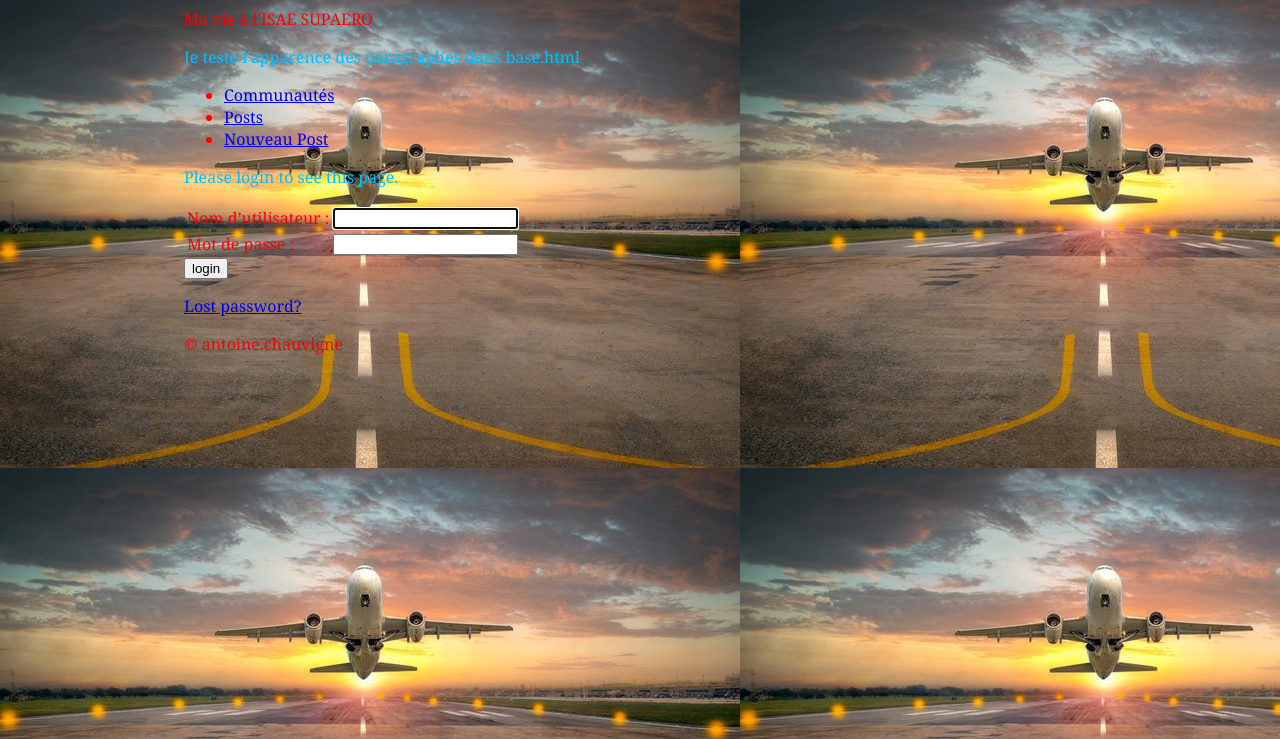
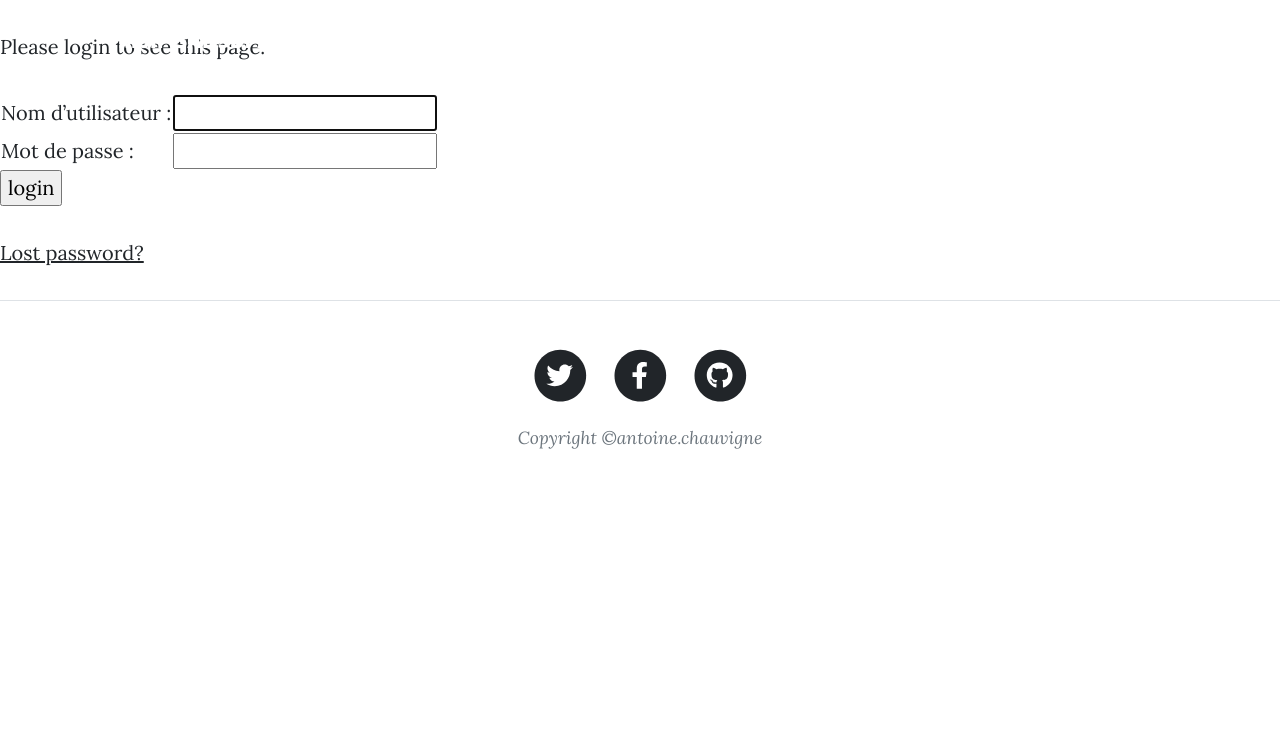
Before and after one commit to antoinechauvigne/ProjetIndiv, a Django app: page /accounts/login/?next=/communitymanager/communaute/1 in a window 1280 px wide. Shown: the top 739 px of the page. Run offline with Django 3.2, Linux system fonts and the light colour scheme; some libraries are stand-ins or nearby versions.

Commit message:
V055 page avec css et bootstrap pour communautes.html

```diff
--- a/projet/templates/base.html
+++ b/projet/templates/base.html
@@ -1,33 +1,82 @@
 {% load static %}
-
-<link rel="stylesheet" type="text/css" href="{% static 'css/style.css' %}">
-
 
 <!DOCTYPE html>
 <html lang="fr">
     <head>
+        <meta charset="utf-8" />
+        <meta name="viewport" content="width=device-width, initial-scale=1, shrink-to-fit=no" />
+        <meta name="description" content="" />
+        <meta name="author" content="" />
         <title>{% block title %}Mon ISAE{% endblock %}</title>
-
+        <!-- Font Awesome icons (free version)-->
+        <script src="https://use.fontawesome.com/releases/v5.15.3/js/all.js" crossorigin="anonymous"></script>
+        <!-- Google fonts-->
+        <link href="https://fonts.googleapis.com/css?family=Lora:400,700,400italic,700italic" rel="stylesheet" type="text/css" />
+        <link href="https://fonts.googleapis.com/css?family=Open+Sans:300italic,400italic,600italic,700italic,800italic,400,300,600,700,800" rel="stylesheet" type="text/css" />
+        <!-- Core theme CSS (includes Bootstrap)-->
+        <link rel="stylesheet" type="text/css" href="{% static 'css/styles.css' %}">
     </head>
     <body>
-<header>Ma vie à l'ISAE SUPAERO</header>
-<p>Je teste l'apparence des paragraphes dans base.html </p>
-
-<nav>
-{% block nav %}
-<ul>
-    <li><a href="{% url 'communautes' %}">Communautés</a></li>
-    <li><a href="{% url 'posts' %}">Posts</a></li>
-    <li><a href="{% url 'nouveau_post' %}">Nouveau Post</a></li>
+        <!-- Navigation-->
+        <nav class="navbar navbar-expand-lg navbar-light" id="mainNav">
+            <div class="container px-4 px-lg-5">
+                <a class="navbar-brand" href="index.html">Mon ISAE SUPAERO</a>
+                <button class="navbar-toggler" type="button" data-bs-toggle="collapse" data-bs-target="#navbarResponsive" aria-controls="navbarResponsive" aria-expanded="false" aria-label="Toggle navigation">
+                    Menu
+                    <i class="fas fa-bars"></i>
+                </button>
+                <div class="collapse navbar-collapse" id="navbarResponsive">
+                    <ul class="navbar-nav ms-auto py-4 py-lg-0">
+                        <li class="nav-item"><a class="nav-link px-lg-3 py-3 py-lg-4" href="{% url 'communautes' %}">Communautés</a></li>
+                        <li class="nav-item"><a class="nav-link px-lg-3 py-3 py-lg-4" href="{% url 'posts' %}">Posts</a></li>
+                        <li class="nav-item"><a class="nav-link px-lg-3 py-3 py-lg-4" href="{% url 'nouveau_post' %}">Nouveau Post</a></li>
+                    </ul>
+                </div>
+            </div>
+        </nav>
+        {% block content %}{% endblock %}
 
 
+        <!-- Footer-->
+        <footer class="border-top">
+            <div class="container px-4 px-lg-5">
+                <div class="row gx-4 gx-lg-5 justify-content-center">
+                    <div class="col-md-10 col-lg-8 col-xl-7">
+                        <ul class="list-inline text-center">
+                            <li class="list-inline-item">
+                                <a href="#!">
+                                    <span class="fa-stack fa-lg">
+                                        <i class="fas fa-circle fa-stack-2x"></i>
+                                        <i class="fab fa-twitter fa-stack-1x fa-inverse"></i>
+                                    </span>
+                                </a>
+                            </li>
+                            <li class="list-inline-item">
+                                <a href="#!">
+                                    <span class="fa-stack fa-lg">
+                                        <i class="fas fa-circle fa-stack-2x"></i>
+                                        <i class="fab fa-facebook-f fa-stack-1x fa-inverse"></i>
+                                    </span>
+                                </a>
+                            </li>
+                            <li class="list-inline-item">
+                                <a href="#!">
+                                    <span class="fa-stack fa-lg">
+                                        <i class="fas fa-circle fa-stack-2x"></i>
+                                        <i class="fab fa-github fa-stack-1x fa-inverse"></i>
+                                    </span>
+                                </a>
+                            </li>
                         </ul>
-{% endblock %}
-
-</nav>
-<section id="content">
-{% block content %}{% endblock %}
-</section>
-<footer>&copy; antoine.chauvigne </footer>
+                        <div class="small text-center text-muted fst-italic">Copyright &copy;antoine.chauvigne</div>
+                    </div>
+                </div>
+            </div>
+        </footer>
+        <!-- Bootstrap core JS-->
+        <script src="https://cdn.jsdelivr.net/npm/bootstrap@5.0.1/dist/js/bootstrap.bundle.min.js"></script>
+        <!-- Core theme JS-->
+        {% load static %}
+        <script src="{% static 'js/scripts.js' %}"></script>
     </body>
 </html>
```
Lines whose indentation alone changed are shown as unchanged.
